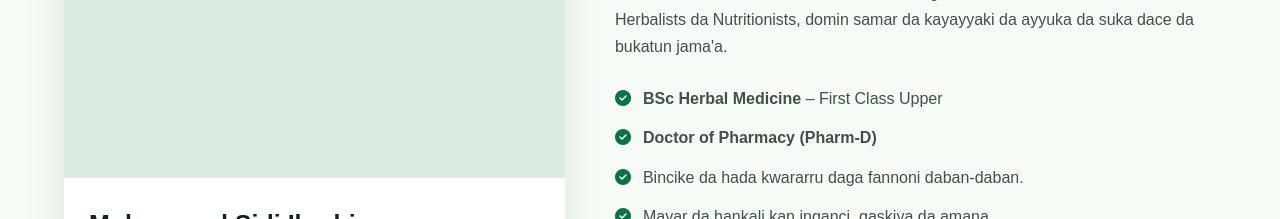
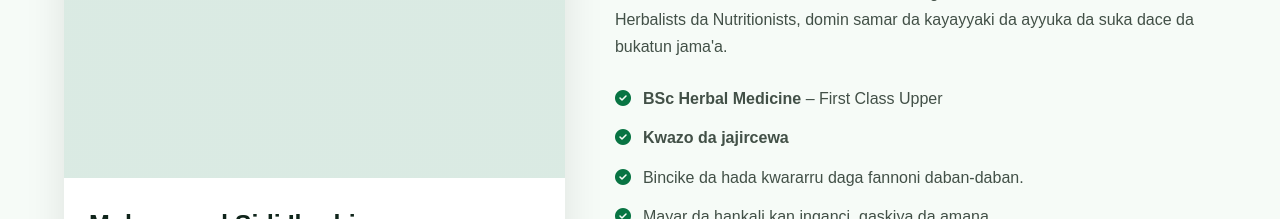
Before and after one commit to UMisau1/softina-natural-ventures, a plain HTML site: page index.html in a window 1280 px wide. Shown: the part 1460-1679 px from the top of the page. Drawn offline with Linux system fonts and the light colour scheme.

Commit message:
Update index.html

```diff
--- a/index.html
+++ b/index.html
@@ -1041,7 +1041,7 @@
 
           <div>
             <i class="fa-solid fa-circle-check"></i>
-            <span><strong>Doctor of Pharmacy (Pharm-D)</strong></span>
+            <span><strong>Kwazo da jajircewa</strong></span>
           </div>
 
           <div>
```
